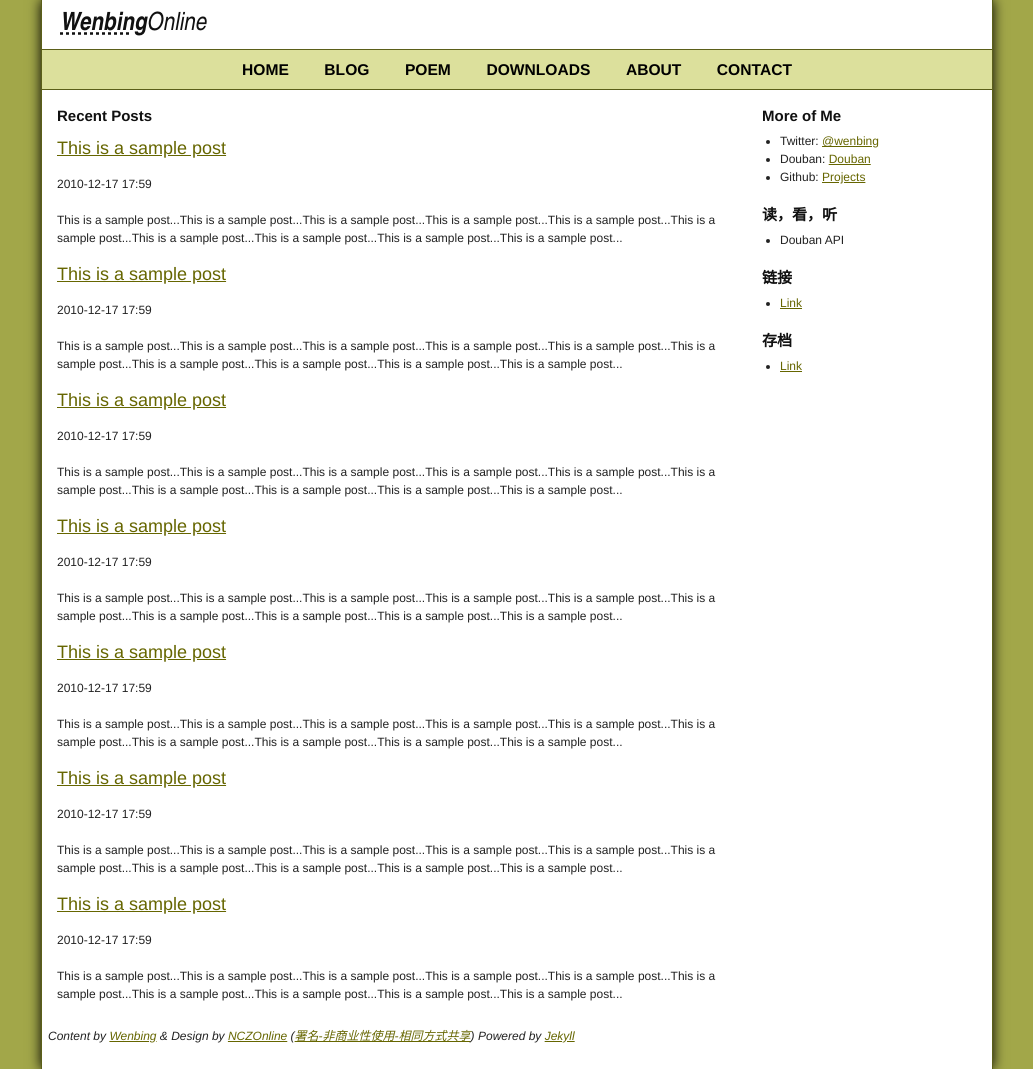
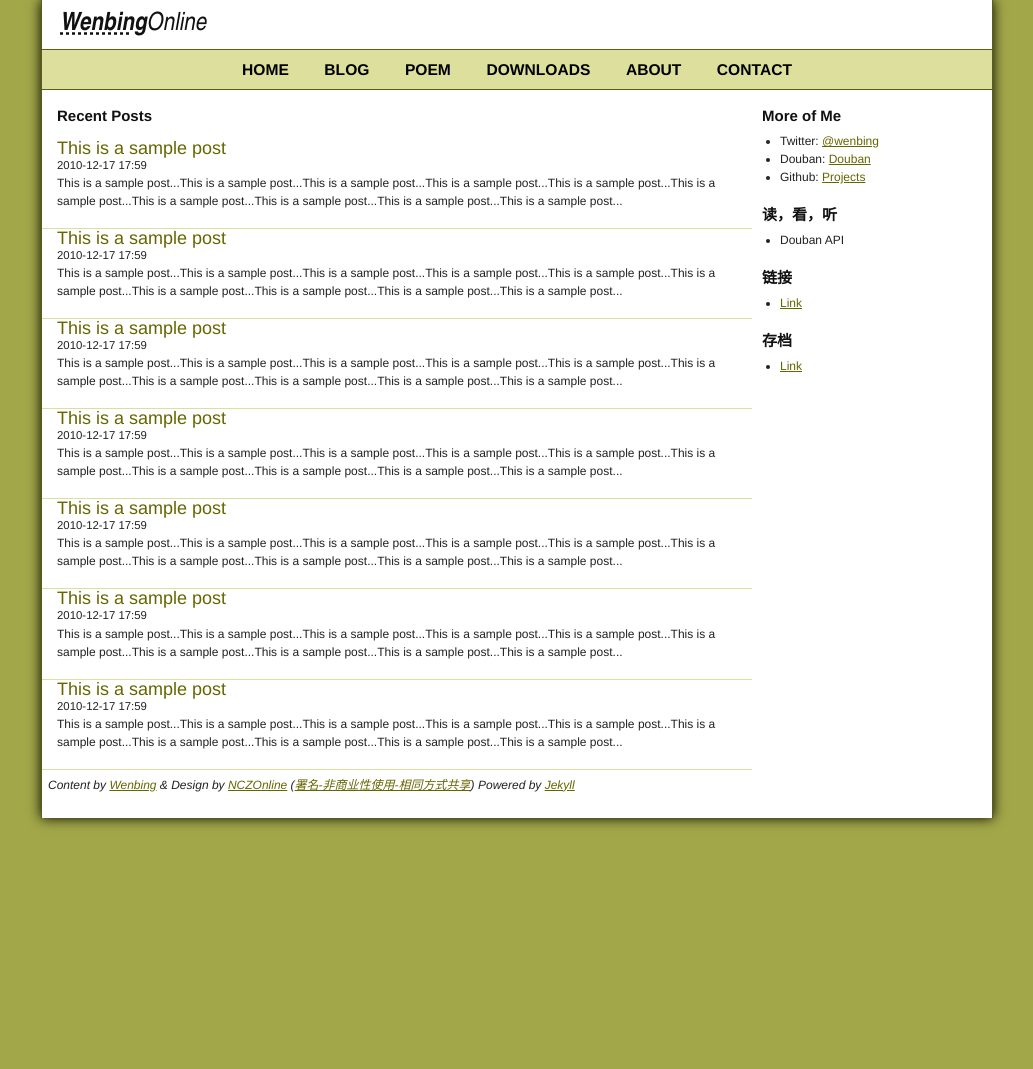
Before and after one commit to GunioRobot/wenbing.github.com, a Jekyll site: the page built from labs/index.markdown, in a window 1280 px wide. Shown: the whole page, without its empty margins (123-1156 px from the left). Built offline with Jekyll 4.4.1, drawn with Linux system fonts in a browser that asks for light colours; Markdown is read by kramdown in place of the engine named in the settings; after the commit the page ends 900 px from its top, so only the background shows below that.

Commit message:
#content style

```diff
--- a/files/css/style.css
+++ b/files/css/style.css
@@ -16,13 +16,29 @@
   font-size: 1.25em;
 }
 
-#doc #content h2 {
+#doc .post-snippet {
+  padding-left: 15px;
+  border-bottom: 1px solid #DCE09C;
+}
+
+#content h2 {
   padding: 15px 0 0 15px;
 }
 
-#doc .post-snippet {
-  padding-left: 15px;
+#content .post-head h2 a, #content .post-head h3 a {
+  text-decoration: none;
 }
+
+#content .post-head p {
+  font-size: 95%;
+}
+
+#content .post-head h1,
+#content .post-head h2,
+#content .post-head h3,
+#content .post-head p {
+  margin-bottom: 0;
+  }
 
 #hd {
   border-bottom: 1px solid #5B5F19;
```
